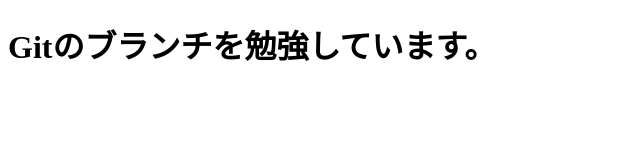
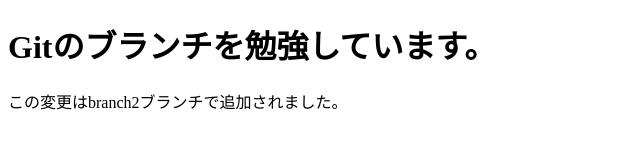
Before and after one commit to Hellcat-152/tutrial, a plain HTML site: page index.html in a window 1280 px wide. Shown: the whole page, without its empty margins (0-640 px from the left). Drawn offline with Linux system fonts and the light colour scheme.

Commit message:
added line

```diff
--- a/index.html
+++ b/index.html
@@ -6,5 +6,6 @@
   </head>
   <body>
     <h1>Gitのブランチを勉強しています。</h1>
+    <p>この変更はbranch2ブランチで追加されました。</p>
   </body>
 </html>
```
Also changed, not shown: 1 other file.
